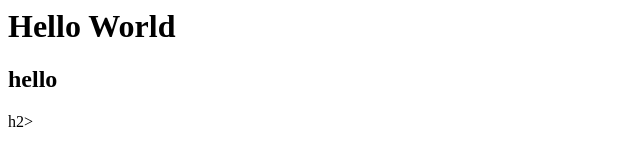
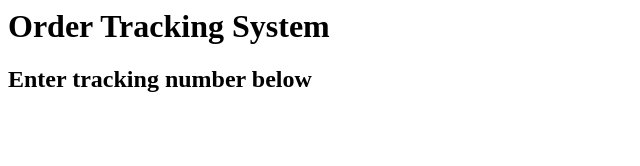
Before and after one commit to jobanpreet27/challenge-1, a website: page public/index.html in a window 1280 px wide. Shown: the whole page, without its empty margins (0-640 px from the left). Drawn offline with Linux system fonts and the light colour scheme.

Commit message:
update to index page

```diff
--- a/public/index.html
+++ b/public/index.html
@@ -1,2 +1,2 @@
-<h1>Hello World</h1>
-<h2> hello</h2>h2>
+<h1>Order Tracking System </h1>
+<h2>Enter tracking number below</h2>
```
